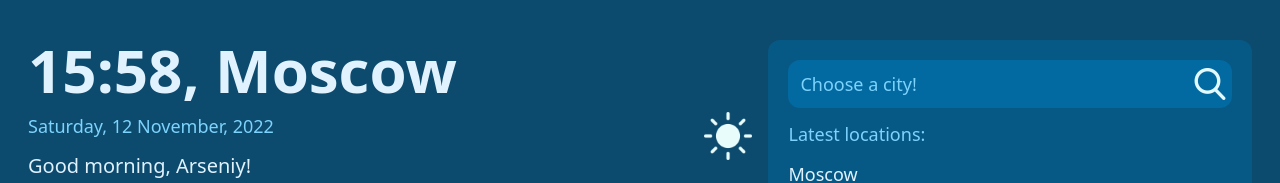
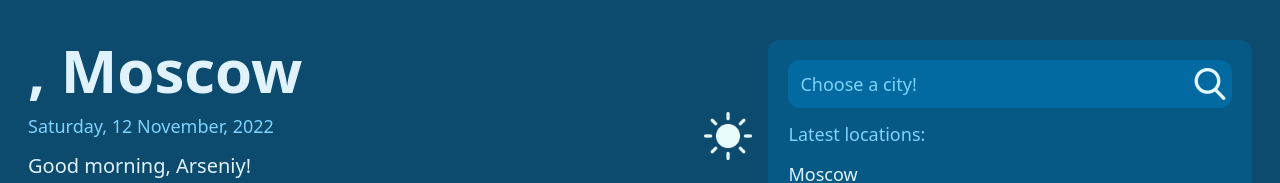
Before and after one commit to arsenysmorodin/WeatherAppVue, a Nuxt app: page / in a window 1280 px wide. Shown: the top 183 px of the page. Built offline with nearby package versions, Linux system fonts and the light colour scheme; no server answers.

Commit message:
fix current time

```diff
--- a/components/CurrentTime.vue
+++ b/components/CurrentTime.vue
@@ -1,7 +1,7 @@
 <template>
   <div>
     <p class="text-6xl font-bold text-sky-400 dark:text-sky-100">
-      {{ hour }}:{{ minutes }}, {{ this.location.name }}
+      {{ time }}, {{ this.location.name }}
     </p>
   </div>
 </template>
@@ -9,8 +9,7 @@
 export default {
   data() {
     return {
-      hour: '',
-      minutes: '',
+      time: '',
     }
   },
   computed: {
@@ -27,14 +26,15 @@ export default {
   },
   methods: {
     getTime() {
-      const date = new Date()
-
-      this.hour = String(date.getHours())
-      this.minutes = String(date.getMinutes())
-
-      if (this.minutes.length === 1) {
-        this.minutes = '0' + this.minutes
-      }
+      const axios = require('axios')
+      axios
+        .get(
+          `https://api.ipgeolocation.io/timezone?apiKey=211cb7d11abf44df83ca37cffd091bfc&lat=${this.location.latitude}&long=${this.location.longitude}`
+        )
+        .then((response) => {
+          console.log(response)
+          this.time = response.data.time_24.slice(0, 5)
+        })
     },
   },
   mounted() {
```
